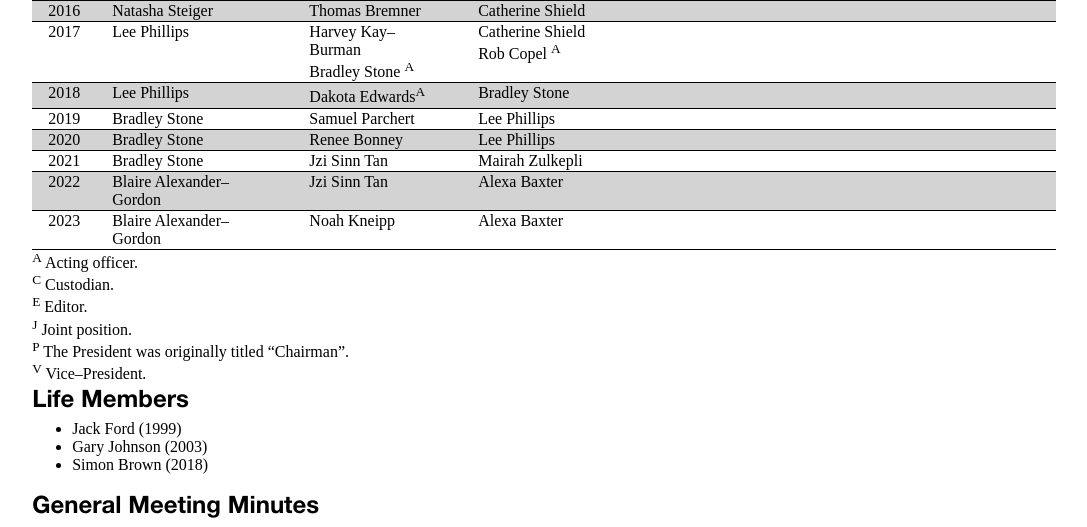
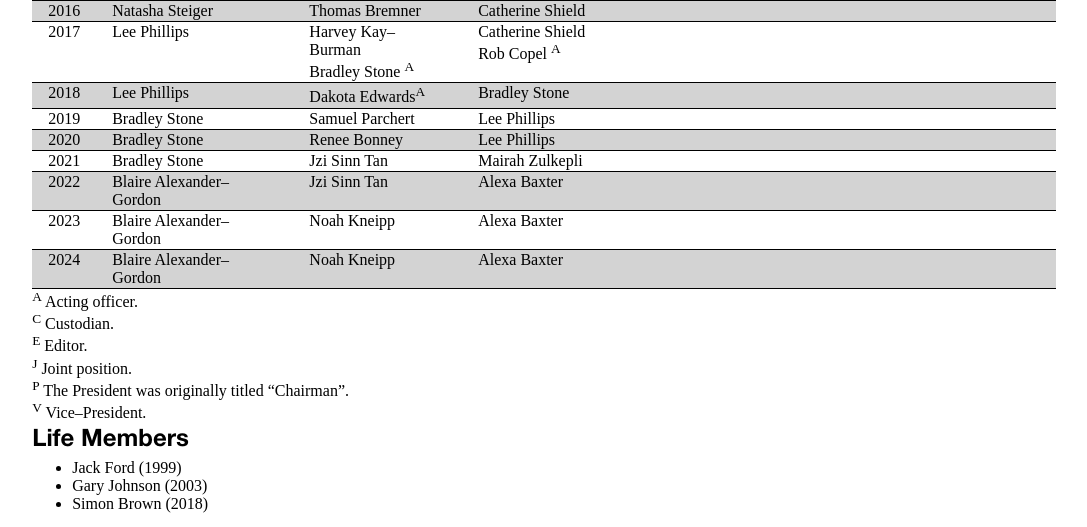
Before and after one commit to QUGS/qugs.org.au, a PHP site: page /about in a window 1280 px wide. Shown: the part 2208-2735 px from the top of the page, without its empty margins (91-1178 px from the left). Run offline with PHP 8.4, Linux system fonts and the light colour scheme; data that the repository does not hold is empty; a stand-in replaces the project's code that opens the database connection; some web fonts are replaced.

Commit message:
Update about.php

```diff
--- a/about.php
+++ b/about.php
@@ -498,6 +498,12 @@ h1, h2
     <td>Alexa Baxter</td>
     <td>&nbsp;</td>
     <td>&nbsp;</td></tr>
+<tr><td>2024</td>
+    <td>Blaire Alexander&ndash;Gordon</td>
+    <td>Noah Kneipp</td>
+    <td>Alexa Baxter</td>
+    <td>&nbsp;</td>
+    <td>&nbsp;</td></tr>
 </table>
 <div class="column2"><sup>A</sup> Acting officer.<br/>
 <sup>C</sup> Custodian.<br/>
```
